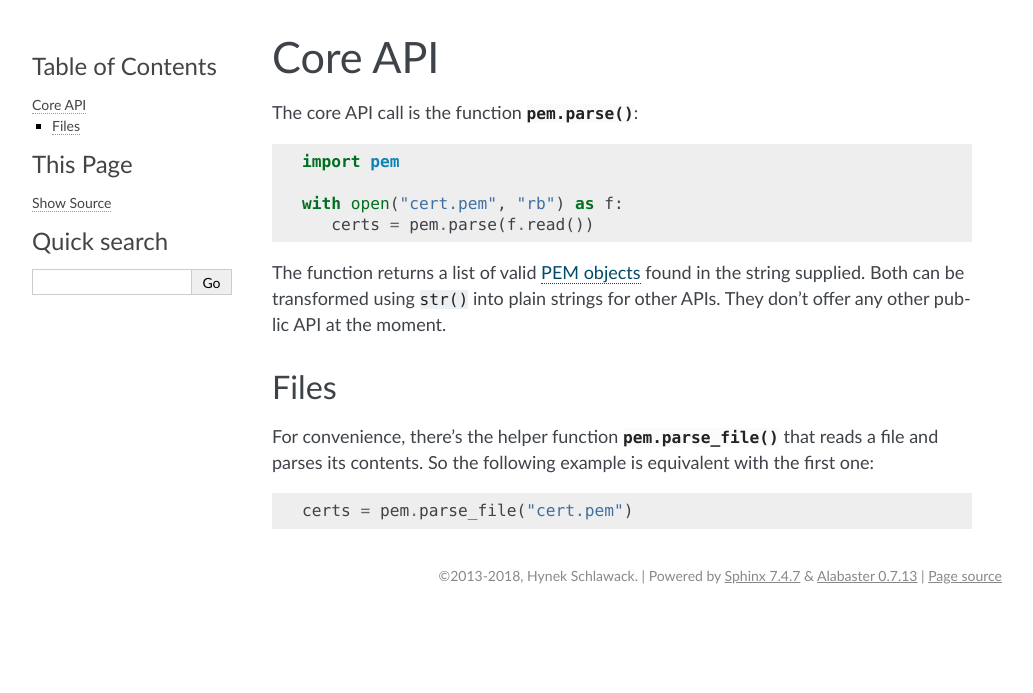
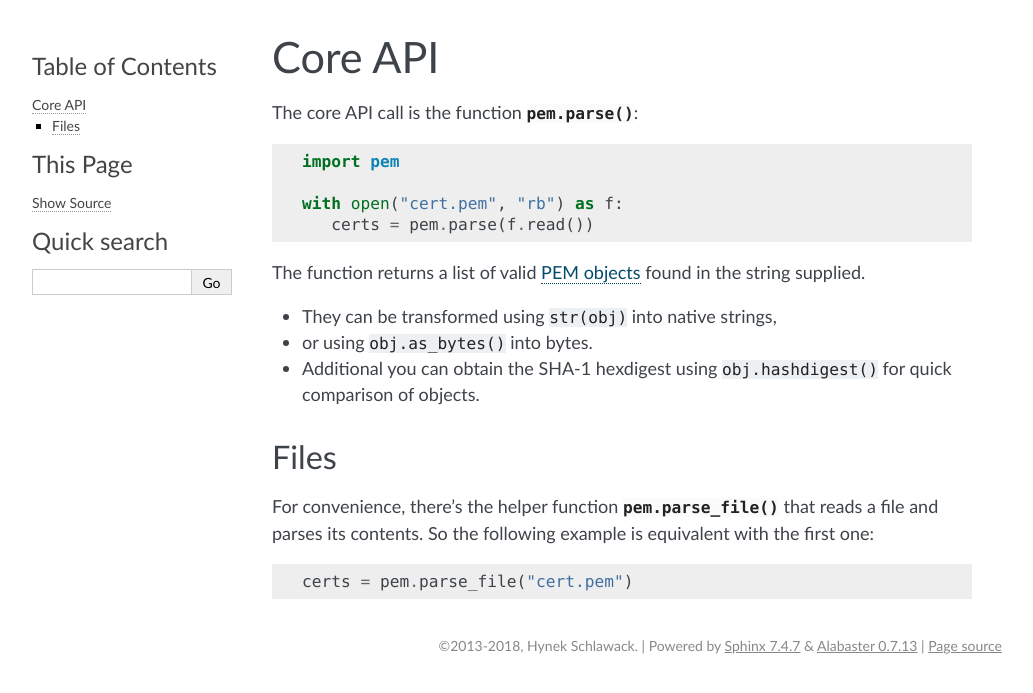
Before and after one commit to hynek/pem, a Sphinx documentation site: the page built from docs/core.rst, in a window 1280 px wide. Shown: the top 693 px of the page, without its empty margins (128-1161 px from the left). Built offline with Sphinx 7.4.7, drawn with Linux system fonts in a browser that asks for light colours.

Commit message:
Add obj.sha1_hexdigest
Fixes #30

```diff
--- a/CHANGELOG.rst
+++ b/CHANGELOG.rst
@@ -27,7 +27,7 @@
 Changes:
 ^^^^^^^^
 
-*none*
+- All PEM objects now have a ``obj.sha1_hexdigest()`` method that returns the SHA-1 digest that is used by ``pem``'s ``__repr__`` as a native string.
 
 
 ----
--- a/docs/api.rst
+++ b/docs/api.rst
@@ -29,8 +29,9 @@
 they can be transformed using ``str(obj)`` into a PEM string (of type ``str``),
 and they can be transformed into bytes using ``obj.as_bytes()``.
 
-The ``repr`` methods of the objects contain a SHA-1 hash digest of the PEM string.
-The sole purpose of this digest is to keep objects from each other without printing the actual (long) PEM string.
+The ``repr`` methods of the objects contain a SHA-1 hexadecimal hash digest of the PEM string.
+The sole purpose of this digest is to keep objects from each other without printing the actual (long) PEM strings.
+The SHA-1 hash digest is also available as ``obj.sha1_hexdigest`` as a native string.
 
 .. autoclass:: Certificate()
 .. autoclass:: Key()
--- a/docs/core.rst
+++ b/docs/core.rst
@@ -9,8 +9,10 @@
       certs = pem.parse(f.read())
 
 The function returns a list of valid :ref:`PEM objects <pem-objects>` found in the string supplied.
-Both can be transformed using ``str()`` into plain strings for other APIs.
-They don’t offer any other public API at the moment.
+
+- They can be transformed using ``str(obj)`` into native strings,
+- or using ``obj.as_bytes()`` into bytes.
+- Additional you can obtain the SHA-1 hexdigest using ``obj.hashdigest()`` for quick comparison of objects.
 
 
 Files
```
Also changed, not shown: 2 other files.
